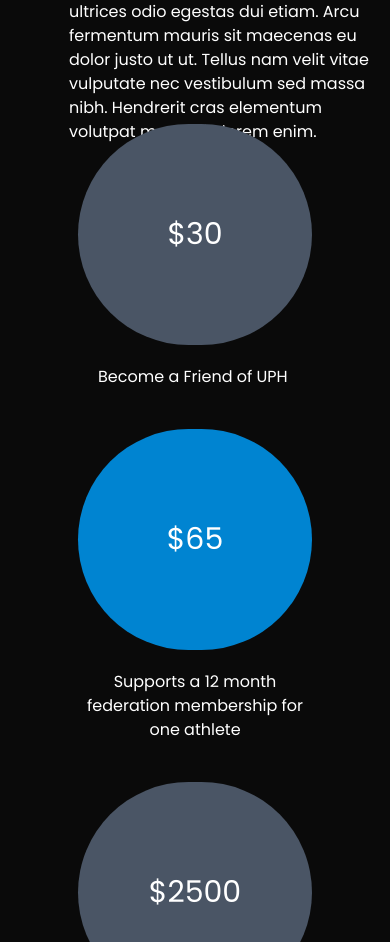
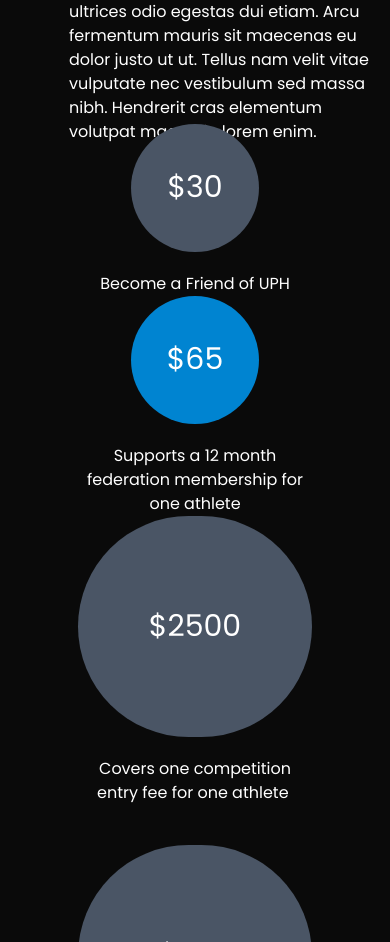
Before and after one commit to Artists-for-Humanity/urban-powerhouse, a Next.js app: page /Donation in a window 390 px wide. Shown: the part 921-1863 px from the top of the page. Built offline with nearby package versions, Linux system fonts and the light colour scheme.

Commit message:
added more responsiveness for tablet

```diff
--- a/pages/Donation.tsx
+++ b/pages/Donation.tsx
@@ -20,10 +20,14 @@ export default function Donation() {
               <div className="col-span-6 text-center sm:col-start-4 text-3xl">Why Give to UPH?</div>
               <div className="max-h-26 sm:max-h-full col-span-7 col-start-1 border-l-[13px] border-red-500 mt-12 mb-65 ml-10 sm:mt-0 sm:mb-0 sm:ml-0 sm:col-start-2 sm:col-span-6 sm:mb-10">Lorem ipsum dolor sit amet consectetur. Cras eget urna pellentesque diam tincidunt diam. Elementum imperdiet vitae sit consectetur pharetra. Platea phasellus cursus sed praesent eget scelerisque. Pretium leo vulputate facilisis elit rhoncus. Venenatis urna imperdiet velit at ultrices ultrices porttitor integer. Fringilla fames ultrices odio egestas dui etiam. Arcu fermentum mauris sit maecenas eu dolor justo ut ut. Tellus nam velit vitae vulputate nec vestibulum sed massa nibh. Hendrerit cras elementum volutpat magna in lorem enim.</div>
               <div className="max-h-26 sm:max-h-full col-span-7 col-start-1 border-l-[13px] border-red-500 mt-12 mb-65 ml-10  sm:mt-0 sm:mb-0 sm:ml-0 sm:col-start-2 sm:col-span-6 sm:mb-10">Lorem ipsum dolor sit amet consectetur. Cras eget urna pellentesque diam tincidunt diam. Elementum imperdiet vitae sit consectetur pharetra. Platea phasellus cursus sed praesent eget scelerisque. Pretium leo vulputate facilisis elit rhoncus. Venenatis urna imperdiet velit at ultrices ultrices porttitor integer. Fringilla fames ultrices odio egestas dui etiam. Arcu fermentum mauris sit maecenas eu dolor justo ut ut. Tellus nam velit vitae vulputate nec vestibulum sed massa nibh. Hendrerit cras elementum volutpat magna in lorem enim.</div>
-              <div className="p-8 py-22 sm:p-0 sm:py-17 bg-gray-600 col-start-2 col-span-4 text-center text-[30px] rounded-full sm:col-span-2 sm:col-start-2">$30</div>
-              <div className="max-h-26 text-center col-span-4 col-start-2  mt-5 mb-10 sm:col-span-2  sm:col-start-2">Become a Friend of UPH </div>
-              <div className="p-8 py-22 bg-gray-600 col-start-2 sm:p-0 sm:py-17 bg-sky-600 sm:col-span-2  sm:col-start-4 sm:row-start-4 col-span-4 text-center text-[30px] rounded-full">$65</div>
-              <div className="max-h-26 text-center col-span-4 col-start-2  mt-5 mb-10">Supports a 12 month federation membership for one athlete</div>
+              <div className="col-span-4 col-start-2 sm:col-span-2 sm:col-start-2 text-center flex flex-col items-center">
+                <div className="w-32 h-32 bg-gray-600 text-[30px] rounded-full flex items-center justify-center">$30</div>
+                <div className="max-h-26 mt-5">Become a Friend of UPH</div>
+              </div>
+              <div className="col-span-4 col-start-2 sm:col-span-2 sm:row-start-4 sm:col-start-4 text-center flex flex-col items-center">
+                <div className="w-32 h-32 bg-gray-600 text-[30px] rounded-full flex items-center justify-center bg-sky-600">$65</div>
+                <div className="max-h-26 mt-5">Supports a 12 month federation membership for one athlete</div>
+              </div>
               <div className="p-8 py-22 bg-gray-600 col-start-2 col-span-4 text-center text-[30px] rounded-full">
                   $2500
                 </div>
```
Also changed, not shown: pages/News.tsx (line endings or trailing spaces).
